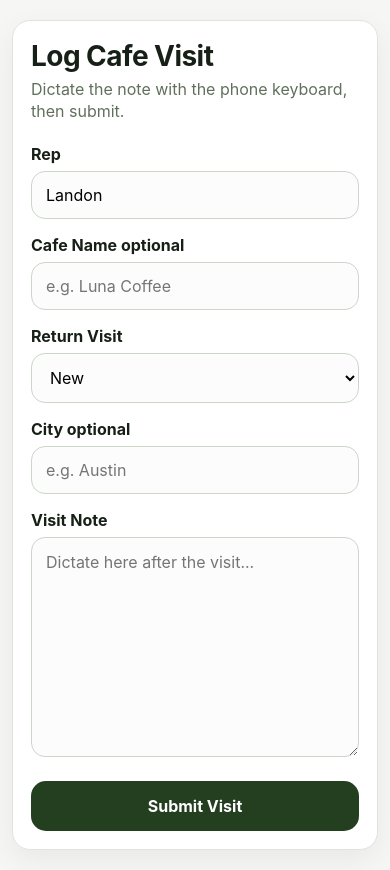
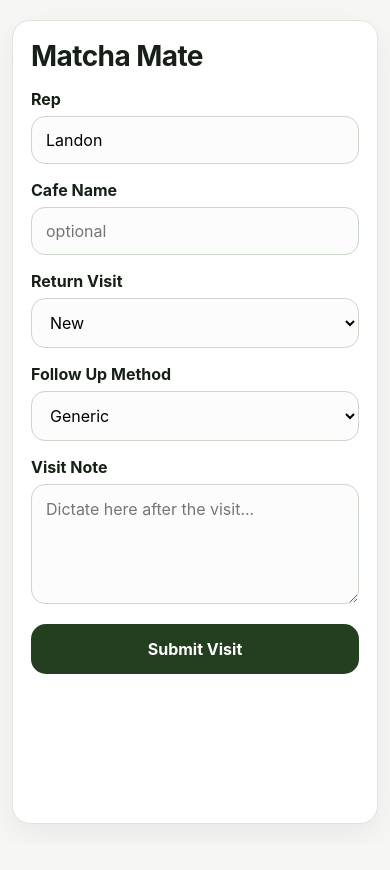
Before and after one commit to Montie007/omorie-field-visit-app, a Next.js app: page / in a window 390 px wide. After the commit the page ends 844 px from the top, so only its background shows below. Built offline with nearby package versions, Linux system fonts and the light colour scheme.

Commit message:
Update Matcha Mate mobile visit form

```diff
--- a/app/globals.css
+++ b/app/globals.css
@@ -4,10 +4,9 @@ button, input, textarea, select { font: inherit; }
 .page { min-height: 100vh; display: flex; justify-content: center; padding: 20px 12px; }
 .card { width: 100%; max-width: 520px; background: white; border: 1px solid #dfe5dc; border-radius: 20px; padding: 22px; box-shadow: 0 10px 30px rgba(0,0,0,0.06); }
 h1 { margin: 0 0 6px; font-size: 28px; letter-spacing: -0.02em; }
-.sub { margin: 0 0 22px; color: #60705d; line-height: 1.35; }
 label { display: block; font-weight: 650; margin: 16px 0 7px; }
 input, textarea, select { width: 100%; border: 1px solid #ccd6c9; border-radius: 14px; padding: 13px 14px; background: #fbfcfb; outline: none; }
-textarea { min-height: 220px; resize: vertical; line-height: 1.4; }
+textarea { display: block; height: clamp(72px, calc(100svh - 540px), 120px); min-height: 72px; resize: vertical; line-height: 1.4; }
 input:focus, textarea:focus, select:focus { border-color: #6d8f5f; box-shadow: 0 0 0 3px rgba(109,143,95,0.16); }
 .row { display: grid; grid-template-columns: 1fr 1fr; gap: 12px; }
 button { width: 100%; margin-top: 20px; border: none; border-radius: 15px; padding: 15px 18px; background: #233f20; color: white; font-weight: 750; cursor: pointer; }
@@ -18,3 +17,10 @@ button:disabled { opacity: .65; cursor: not-allowed; }
 .summaryTitle { font-weight: 750; margin-bottom: 6px; }
 .kv { margin-top: 10px; color: #40503d; font-size: 14px; }
 @media (max-width: 420px) { .row { grid-template-columns: 1fr; } .card { padding: 18px; border-radius: 18px; } }
+@media (max-height: 700px) {
+  .page { padding: 10px 12px; }
+  .card { padding: 16px 18px; }
+  label { margin-top: 10px; margin-bottom: 5px; }
+  input, select { padding: 10px 14px; }
+  button { margin-top: 14px; padding: 12px 18px; }
+}
--- a/app/layout.tsx
+++ b/app/layout.tsx
@@ -2,7 +2,7 @@ import "./globals.css";
 import type { Metadata } from "next";
 
 export const metadata: Metadata = {
-  title: "Log Cafe Visit",
+  title: "Matcha Mate",
   description: "Omorie field cafe visit logger",
   icons: {
     apple: "/apple-touch-icon.png",
--- a/app/page.tsx
+++ b/app/page.tsx
@@ -19,7 +19,7 @@ export default function Home() {
   const [rep, setRep] = useState("Landon");
   const [cafeName, setCafeName] = useState("");
   const [returnVisit, setReturnVisit] = useState<"New" | "Return">("New");
-  const [city, setCity] = useState("");
+  const [followUpMethod, setFollowUpMethod] = useState("Generic");
   const [note, setNote] = useState("");
   const [loading, setLoading] = useState(false);
   const [error, setError] = useState("");
@@ -40,7 +40,7 @@ export default function Home() {
       const res = await fetch("/api/log-visit", {
         method: "POST",
         headers: { "Content-Type": "application/json" },
-        body: JSON.stringify({ rep, cafeName, returnVisit, city, note })
+        body: JSON.stringify({ rep, cafeName, returnVisit, note })
       });
 
       const data = await res.json();
@@ -49,7 +49,7 @@ export default function Home() {
       setResult(data.result);
       setCafeName("");
       setReturnVisit("New");
-      setCity("");
+      setFollowUpMethod("Generic");
       setNote("");
     } catch (err) {
       setError(err instanceof Error ? err.message : "Something failed.");
@@ -61,19 +61,18 @@ export default function Home() {
   return (
     <main className="page">
       <section className="card">
-        <h1>Log Cafe Visit</h1>
-        <p className="sub">Dictate the note with the phone keyboard, then submit.</p>
+        <h1>Matcha Mate</h1>
 
         <form onSubmit={submitVisit}>
           <label htmlFor="rep">Rep</label>
           <input id="rep" value={rep} onChange={(e) => setRep(e.target.value)} />
 
-          <label htmlFor="cafeName">Cafe Name optional</label>
+          <label htmlFor="cafeName">Cafe Name</label>
           <input
             id="cafeName"
             value={cafeName}
             onChange={(e) => setCafeName(e.target.value)}
-            placeholder="e.g. Luna Coffee"
+            placeholder="optional"
           />
 
           <label htmlFor="returnVisit">Return Visit</label>
@@ -86,13 +85,16 @@ export default function Home() {
             <option value="Return">Return</option>
           </select>
 
-          <label htmlFor="city">City optional</label>
-          <input
-            id="city"
-            value={city}
-            onChange={(e) => setCity(e.target.value)}
-            placeholder="e.g. Austin"
-          />
+          <label htmlFor="followUpMethod">Follow Up Method</label>
+          <select
+            id="followUpMethod"
+            value={followUpMethod}
+            onChange={(e) => setFollowUpMethod(e.target.value)}
+          >
+            <option value="Generic">Generic</option>
+            <option value="Personal">Personal</option>
+            <option value="None">None</option>
+          </select>
 
           <label htmlFor="note">Visit Note</label>
           <textarea
```
